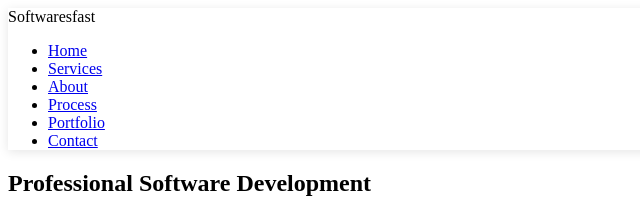
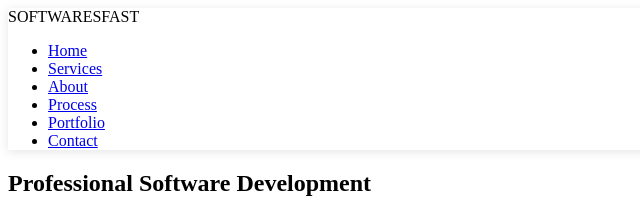
Before and after one commit to jinalegwu/softwaresfast, a website: page index.html in a window 1280 px wide. Shown: the top 214 px of the page, 0-640 px from the left. Drawn offline with Linux system fonts and the light colour scheme.

Commit message:
Update index.html

```diff
--- a/index.html
+++ b/index.html
@@ -12,7 +12,7 @@
     <!-- Navigation -->
     <nav class="navbar">
         <div class="container">
-            <div class="logo">Softwaresfast</div>
+            <div class="logo">SOFTWARESFAST</div>
             <ul class="nav-menu">
                 <li><a href="#home">Home</a></li>
                 <li><a href="#services">Services</a></li>
```
